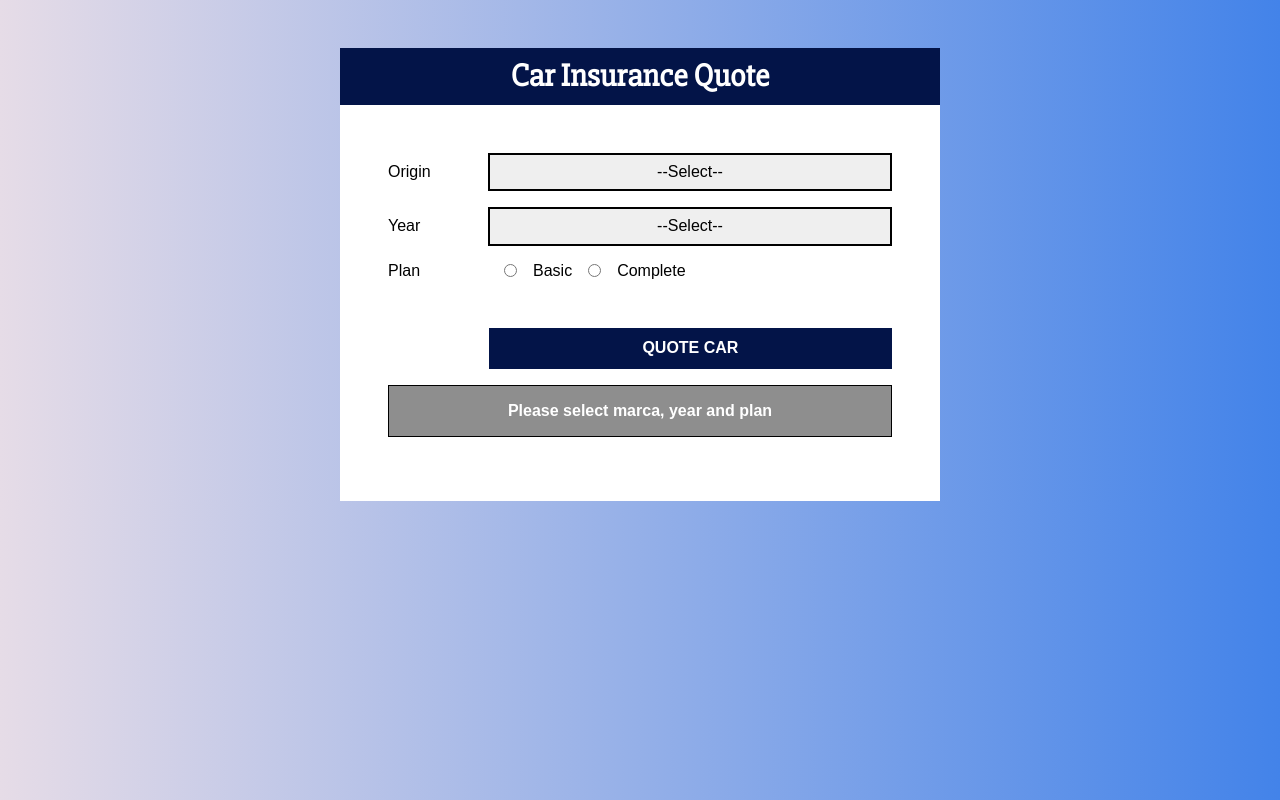
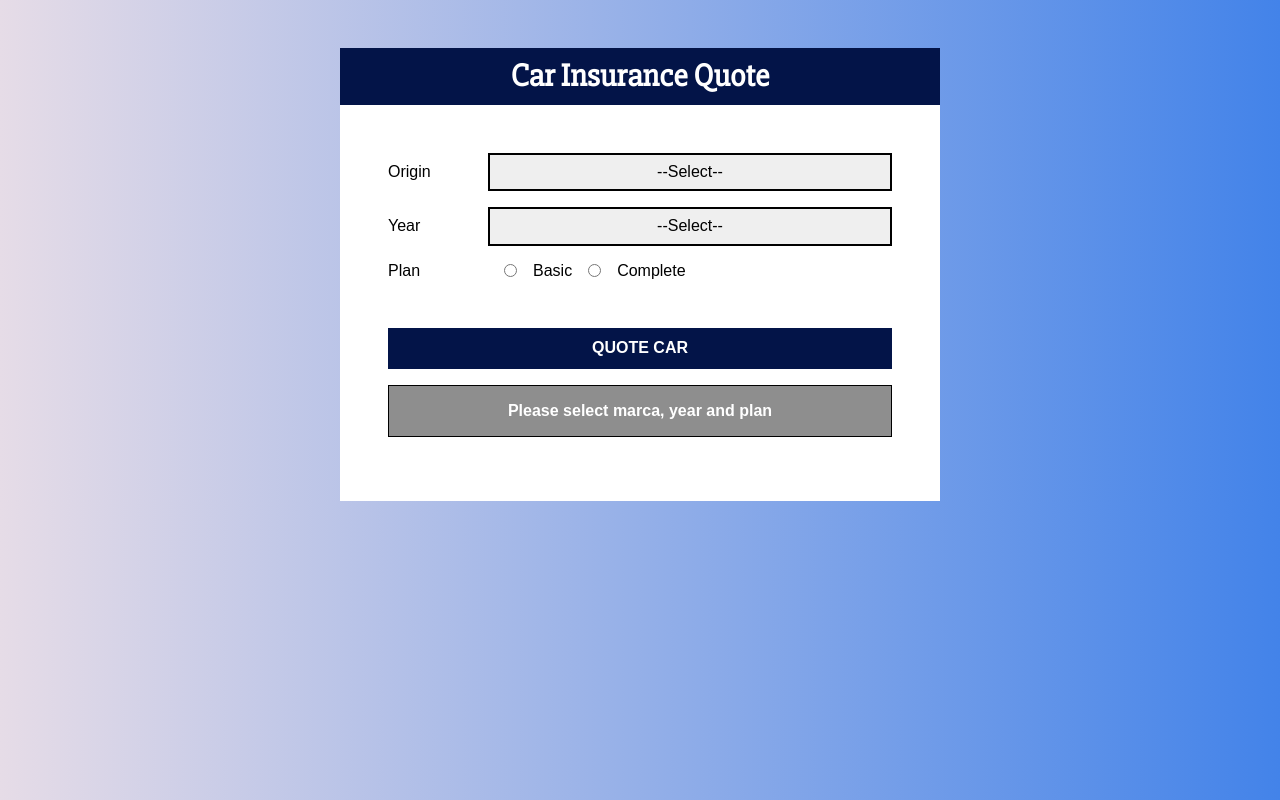
Before and after one commit to andres711/Car-Insurance-Quote, a React (Create React App) app: page / in a window 1280 px wide. Built offline with nearby package versions, Linux system fonts and the light colour scheme.

Commit message:
fix button

```diff
--- a/src/Components/Form.jsx
+++ b/src/Components/Form.jsx
@@ -30,8 +30,8 @@ const Input = styled.input`
 `;
 const Button = styled.button`
   background-color: #031448;
-  width: 80%;
-  margin-left:20%;
+  width: 100%;
+  /* margin-left:20%; */
   font-size: 1rem;
   padding: 0.7rem;
   color: #fff;
```
